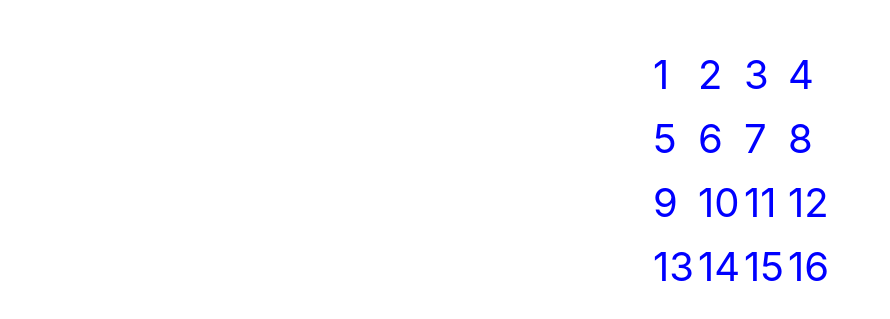
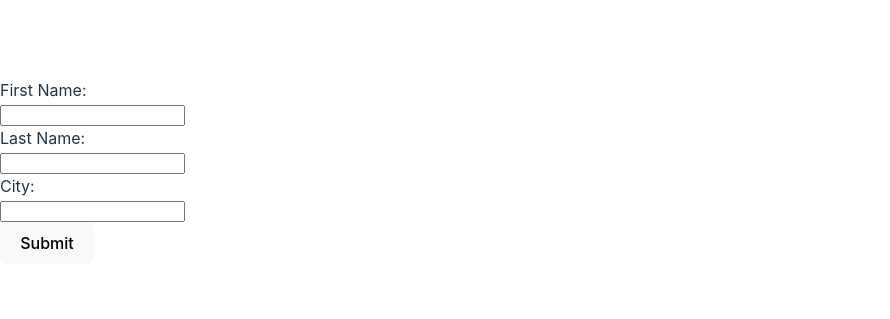
Before and after one commit to Bv28dog/react_js, a React (Vite) app: page / in a window 1280 px wide. Shown: the part 229-548 px from the top of the page, without its empty margins (0-890 px from the left). Built offline with nearby package versions, Linux system fonts and the light colour scheme.

Commit message:
formik done

```diff
--- a/package.json
+++ b/package.json
@@ -14,6 +14,7 @@
     "style-lint-fix": "npx stylelint \"**/*.css\" --fix"
   },
   "dependencies": {
+    "formik": "^2.4.5",
     "react": "^18.2.0",
     "react-dom": "^18.2.0"
   },
@@ -25,10 +26,10 @@
     "eslint-plugin-react": "^7.32.2",
     "eslint-plugin-react-hooks": "^4.6.0",
     "eslint-plugin-react-refresh": "^0.4.3",
+    "husky": "^8.0.0",
     "prettier": "3.0.3",
     "stylelint": "^15.11.0",
     "stylelint-config-standard": "^34.0.0",
-    "vite": "^4.4.5",
-    "husky": "^8.0.0"
+    "vite": "^4.4.5"
   }
 }
--- a/src/App.jsx
+++ b/src/App.jsx
@@ -1,10 +1,36 @@
 import React from "react";
-import { Table } from "./components/componentTable/Table";
+import { Formik } from "formik";
+import { FormLog } from "./components/componentsForm/FormLog";
 
 const App = () => {
   return (
     <>
-      <Table />
+      <Formik
+        initialValues={{ firstName: "", lastName: "", city: "" }}
+        onSubmit={(values, formikBag) => {
+          const errors = {};
+          if (!values.firstName) {
+            errors.firstName = "First Name is required";
+          }
+          if (!values.lastName) {
+            errors.lastName = "Last Name is required";
+          }
+          if (!values.city) {
+            errors.city = "City is required";
+          }
+          if (Object.keys(errors).length > 0) {
+            formikBag.setErrors(errors);
+          } else {
+            formikBag.setSubmitting(true);
+            formikBag.resetForm();
+          }
+        }}
+      >
+        {(props) => {
+          console.log(props);
+          return <FormLog />;
+        }}
+      </Formik>
     </>
   );
 };
--- /dev/null
+++ b/src/components/componentsForm/FormLog.jsx
@@ -0,0 +1,40 @@
+import React from "react";
+import { Form, Field, ErrorMessage, useFormikContext } from "formik";
+
+export const FormLog = () => {
+  const { handleBlur } = useFormikContext();
+
+  return (
+    <>
+      <Form>
+        <div>
+          <label htmlFor="firstName">First Name:</label>
+          <br />
+          <Field name="firstName" onBlur={handleBlur} />
+          <ErrorMessage
+            style={{ color: "red" }}
+            name="firstName"
+            component="div"
+          />
+        </div>
+        <div>
+          <label htmlFor="lastName">Last Name:</label>
+          <br />
+          <Field name="lastName" onBlur={handleBlur} />
+          <ErrorMessage
+            style={{ color: "red" }}
+            name="lastName"
+            component="div"
+          />
+        </div>
+        <div>
+          <label htmlFor="city">City:</label>
+          <br />
+          <Field name="city" onBlur={handleBlur} />
+          <ErrorMessage style={{ color: "red" }} name="city" component="div" />
+        </div>
+        <button type="submit">Submit</button>
+      </Form>
+    </>
+  );
+};
```
Also changed, not shown: 1 other file (tests, documents, lock files or other folders).
